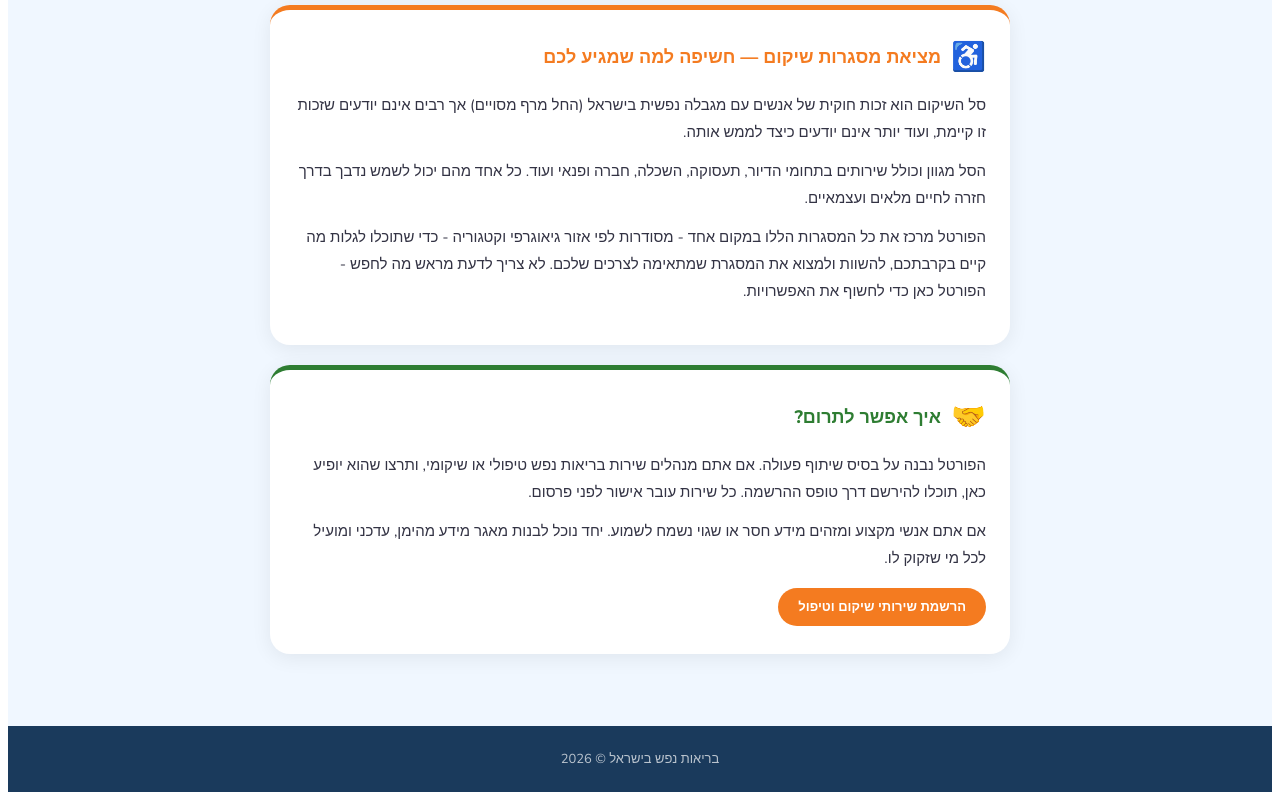
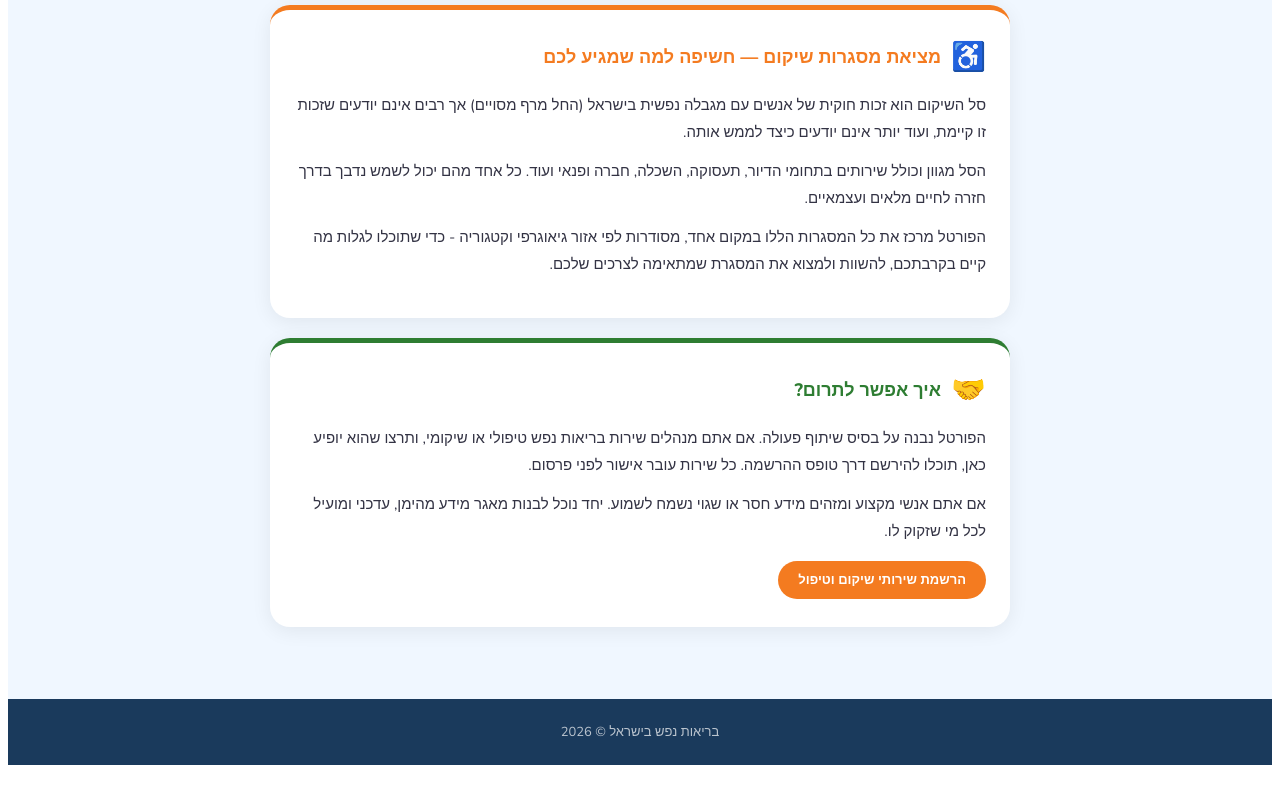
Before and after one commit to sivantelem-commits/rehab-directory, a Next.js app: page /about in a window 1280 px wide. Shown: the part 992-1792 px from the top of the page. After the commit the page ends 1765 px from the top, so only its background shows below. Built offline with nearby package versions, Linux system fonts and the light colour scheme.

Commit message:
Update about.js

```diff
--- a/pages/about.js
+++ b/pages/about.js
@@ -49,7 +49,7 @@ export default function About() {
           <Card color="#F47B20" icon="♿" title="מציאת מסגרות שיקום — חשיפה למה שמגיע לכם">
             <p style={p}>סל השיקום הוא זכות חוקית של אנשים עם מגבלה נפשית בישראל (החל מרף מסויים) אך רבים אינם יודעים שזכות זו קיימת, ועוד יותר אינם יודעים כיצד לממש אותה.</p>
             <p style={p}>הסל מגוון וכולל שירותים בתחומי הדיור, תעסוקה, השכלה, חברה ופנאי ועוד. כל אחד מהם יכול לשמש נדבך בדרך חזרה לחיים מלאים ועצמאיים.</p>
-            <p style={p}>הפורטל מרכז את כל המסגרות הללו במקום אחד - מסודרות לפי אזור גיאוגרפי וקטגוריה - כדי שתוכלו לגלות מה קיים בקרבתכם, להשוות ולמצוא את המסגרת שמתאימה לצרכים שלכם. לא צריך לדעת מראש מה לחפש - הפורטל כאן כדי לחשוף את האפשרויות.</p>
+            <p style={p}>הפורטל מרכז את כל המסגרות הללו במקום אחד, מסודרות לפי אזור גיאוגרפי וקטגוריה - כדי שתוכלו לגלות מה קיים בקרבתכם, להשוות ולמצוא את המסגרת שמתאימה לצרכים שלכם.</p>
           </Card>
 
           <Card color="#2E7D32" icon="🤝" title="איך אפשר לתרום?">
```
